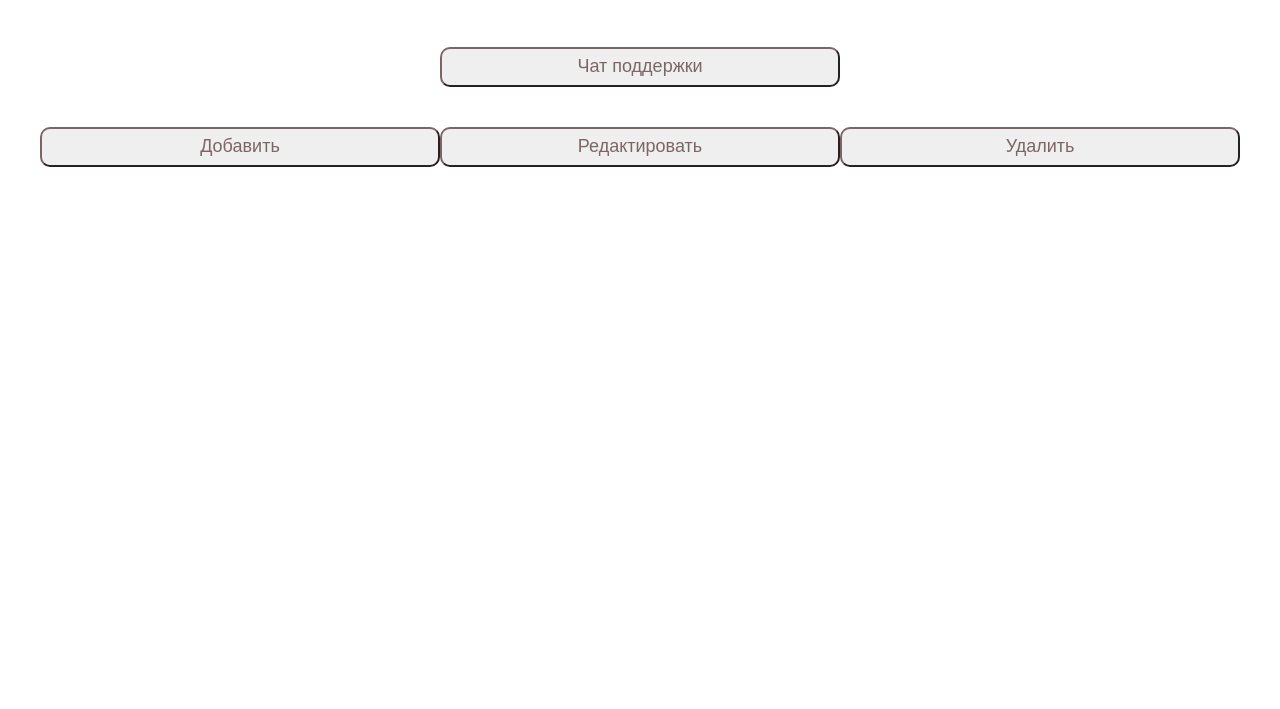
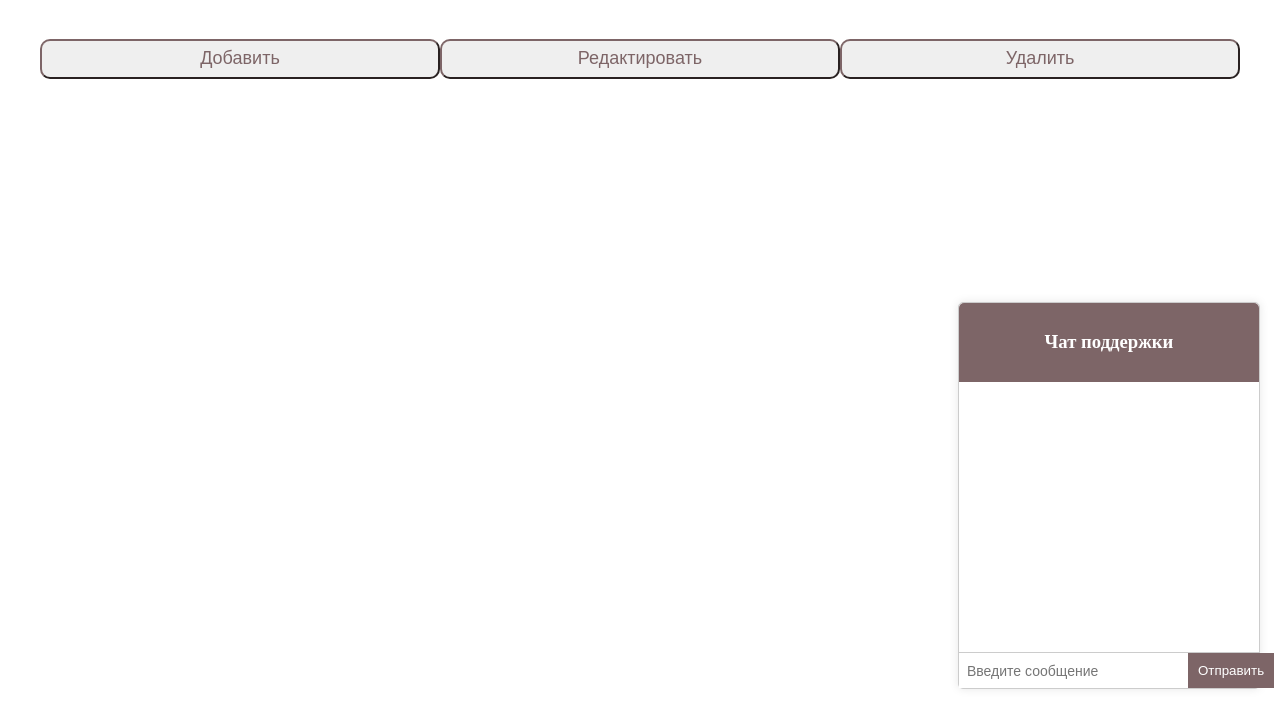
Before and after one commit to Alx1307/basicTask_3, a plain HTML site: page frontend_admin/index.html in a window 1280 px wide. Shown: the part 91-800 px from the top of the page. Drawn offline with Linux system fonts and the light colour scheme; no server answers.

```diff
--- a/backend_user/package.json
+++ b/backend_user/package.json
@@ -1,5 +1,8 @@
 {
   "dependencies": {
-    "express": "^4.21.2"
+    "apollo-server": "^3.13.0",
+    "express": "^4.21.2",
+    "graphql": "^16.10.0",
+    "nodemon": "^3.1.9"
   }
 }
--- a/frontend_admin/index.html
+++ b/frontend_admin/index.html
@@ -14,17 +14,26 @@
 
     <main>
         <div class="button-container">
-            <button class="button1" onclick="openChat()">Чат поддержки</button>
-        </div>
-
-        <div class="button-container">
             <button id="add-button" class="button1">Добавить</button>
             <button id="edit-button" class="button1">Редактировать</button>
             <button id="delete-button" class="button1">Удалить</button>
         </div>
 
         <div id = "product-list"></div>
+
+        <div class="chat-container">
+            <div class="chat-header">
+                <h3>Чат поддержки</h3>
+            </div>
+            <div class="chat-body" id="textArea">
+            </div>
+            <div class="chat-input">
+                <input id="messageArea" type="text" size="24" placeholder="Введите сообщение">
+                <input type="submit" value="Отправить" onclick="sendMessage()">
+            </div>
+        </div>
     </main>
     <script src = "script.js"></script>
+    <script src="chat_script.js"></script>
 </body>
 </html>
--- a/frontend_admin/styles.css
+++ b/frontend_admin/styles.css
@@ -1,9 +1,29 @@
+body {
+  display: flex;
+  flex-direction: column;
+  height: 100vh;
+  margin: 0;
+}
 header {
   text-align: center;
   padding: 10px;
 }
 main {
   padding: 10px;
+  flex: 1;
+  display: flex;
+  flex-direction: column;
+}
+#product-list {
+  display: flex;
+  flex-wrap: wrap;
+  gap: 20px;
+}
+.product-card {
+  border: 4px solid #7d6567;
+  border-radius: 8px;
+  padding: 20px;
+  width: 250px;
 }
 .button1 {
   font-size: 18px;
@@ -19,3 +39,57 @@
   align-items: center;
   height: 10vh;
 }
+.chat-container {
+  position: fixed;
+  bottom: 20px;
+  right: 20px;
+  width: 300px;
+  border: 1px solid #ccc;
+  border-radius: 5px;
+  background-color: #fff;
+  box-shadow: 0 0 10px rgba(0, 0, 0, 0.1);
+}
+.chat-header {
+  background-color: #7d6567;
+  color: white;
+  padding: 10px;
+  text-align: center;
+  border-top-left-radius: 5px;
+  border-top-right-radius: 5px;
+}
+.chat-body {
+  padding: 10px;
+  height: 250px;
+  overflow-y: auto;
+}
+.chat-input {
+  display: flex;
+  border-top: 1px solid #ccc;
+}
+.chat-input input[type="text"] {
+  flex: 1;
+  padding: 8px;
+  font-size: 14px;
+  border: none;
+}
+.chat-input input[type="submit"] {
+  padding: 10px;
+  background-color: #7d6567;
+  color: white;
+  border: none;
+  cursor: pointer;
+}
+.display-options {
+  margin-bottom: 20px;
+  text-align: center;
+}
+
+.display-options label {
+  margin-right: 10px;
+  font-size: 16px;
+}
+
+.display-options select {
+  padding: 5px;
+  font-size: 16px;
+}
```
Also changed, not shown: frontend_user/index.html (+10 -0 lines), 1 other file. Lines whose indentation alone changed are shown as unchanged.
